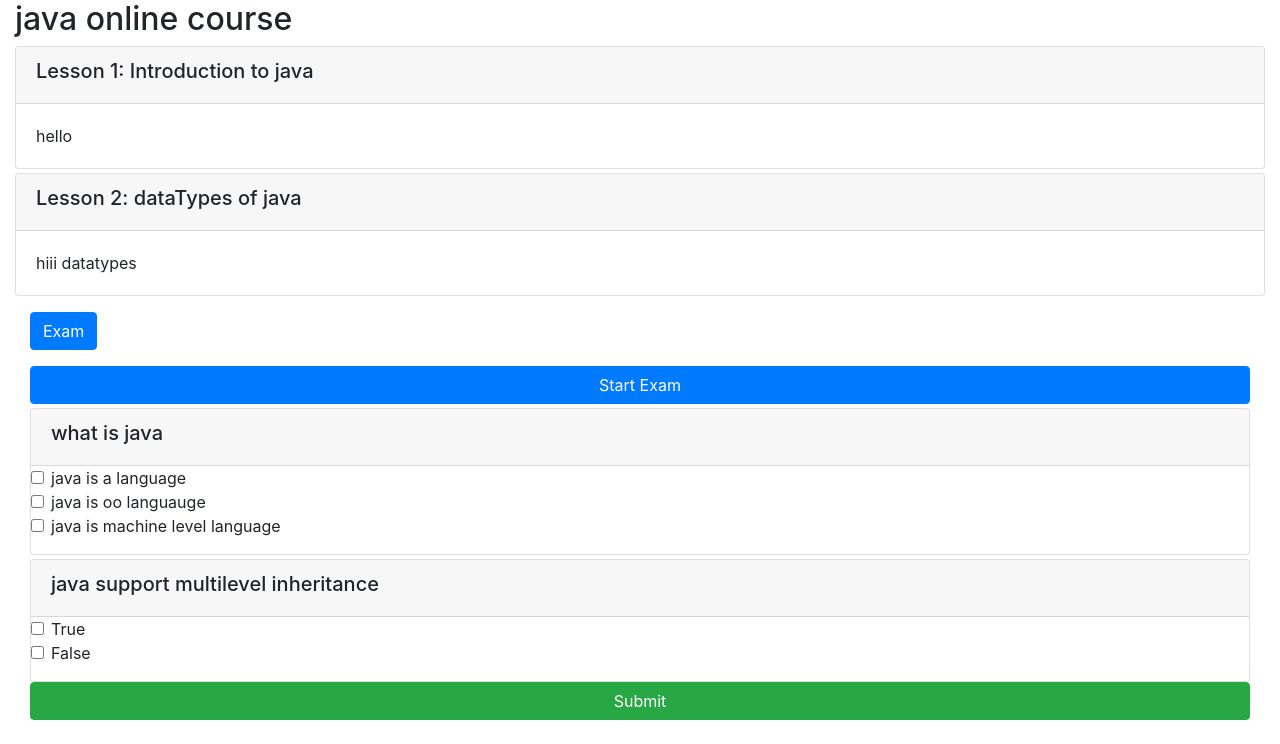
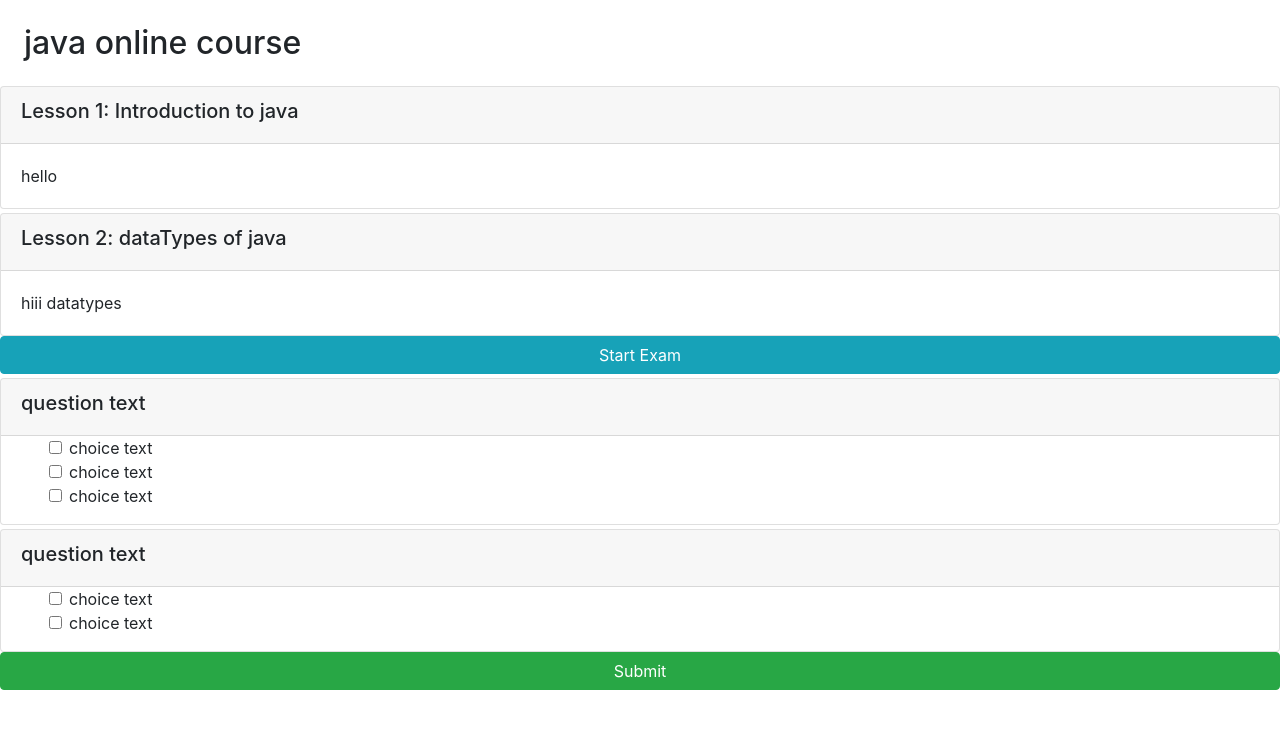
Before and after one commit to omkareshwar9849/final-cloud-app-with-database, a Django app: page /onlinecourse/1/ in a window 1280 px wide, after a click on "Start Exam". Shown: the part 56-800 px from the top of the page. Run offline with Django 3.2, Linux system fonts and the light colour scheme; a user stored in the database is signed in; data comes from the database, SQL or seed files in the repository; some libraries are stand-ins or nearby versions.

Commit message:
Lab3 completed

```diff
--- a/onlinecourse/admin.py
+++ b/onlinecourse/admin.py
@@ -10,7 +10,7 @@ class QuestionInline(admin.StackedInline):
 
 class ChoiceInline(admin.StackedInline):
     model = Choice
-    extra = 4
+    extra = 5
 
 class LessonInline(admin.StackedInline):
     model = Lesson
--- a/onlinecourse/models.py
+++ b/onlinecourse/models.py
@@ -97,51 +97,25 @@ class Enrollment(models.Model):
     mode = models.CharField(max_length=5, choices=COURSE_MODES, default=AUDIT)
     rating = models.FloatField(default=5.0)
 
+class Question(models.Model):
+    course = models.ForeignKey(Course,on_delete=models.CASCADE)
+    text = models.CharField(max_length=200,default="question text")
+    title = models.CharField(max_length=200,default="question titile")
+    grade = models.FloatField(default=5.0)
 
-# <HINT> Create a Question Model with:
-    # Used to persist question content for a course
-    # Has a One-To-Many (or Many-To-Many if you want to reuse questions) relationship with course
-    # Has a grade point for each question
-    # Has question content
-    # Other fields and methods you would like to design
-class Question(models.Model):
-    question_text = models.CharField(null=False, max_length=200,default="question")
-    questions = models.ForeignKey(Course, on_delete=models.CASCADE)
+    def is_get_score(self,selected_ids):
+        all_answers = self.choice_set.filter(is_correct = True).count()
+        selected_correct = self.choice_set.filter(is_correct = True , id__in=selected_ids).count
+        if all_answers == selected_correct:
+            return True
+        else:
+            return False
 
-    def __str__(self):
-        return "Question: " + self.question_text + ", Course: " + self.questions.name
-
-    # <HINT> A sample model method to calculate if learner get the score of the question
-    def is_get_score(self, selected_ids):
-       all_answers = self.choice_set.filter(is_correct=True).count()
-       selected_correct = self.choice_set.filter(is_correct=True, id__in=selected_ids).count()
-       if all_answers == selected_correct:
-           return True
-       else:
-           return False
-
-
-#  <HINT> Create a Choice Model with:
-    # Used to persist choice content for a question
-    # One-To-Many (or Many-To-Many if you want to reuse choices) relationship with Question
-    # Choice content
-    # Indicate if this choice of the question is a correct one or not
-    # Other fields and methods you would like to design
 class Choice(models.Model):
-    question_id = models.ForeignKey(Question, on_delete=models.CASCADE)
-    choice_text = models.CharField(max_length=200, default="choice")
+    question = models.ForeignKey(Question,on_delete=models.CASCADE)
+    text = models.CharField(max_length=200,default="choice text")
     is_correct = models.BooleanField(default=False)
 
-    def __str__(self):
-        return "Choice: " + self.choice_text + ", Question: " + self.question_id.question_text
-
-# <HINT> The submission model
-# One enrollment could have multiple submission
-# One submission could have multiple choices
-# One choice could belong to multiple submissions
 class Submission(models.Model):
-    enrollement_id = models.ForeignKey(Enrollment, on_delete=models.CASCADE)
-    choice_id = models.ForeignKey(Choice , on_delete=models.CASCADE)
-#    enrollment = models.ForeignKey(Enrollment, on_delete=models.CASCADE)
-#    chocies = models.ManyToManyField(Choice)
-#    Other fields and methods you would like to design
+    enrollement = models.ForeignKey(Enrollment,on_delete=models.CASCADE)
+    choices = models.ManyToManyField(Choice)
--- a/onlinecourse/templates/onlinecourse/course_detail_bootstrap.html
+++ b/onlinecourse/templates/onlinecourse/course_detail_bootstrap.html
@@ -40,8 +40,8 @@
     </nav>
 
     <!-- Page content -->
-    <div class="container-fluid">
-            <h2>{{ course.name }}</h2>
+    <div class="contaner-fluid">
+        <h2 class="mx-4 my-4" >{{course.name}}</h2>
         <div class="card-columns-vertical">
             {% for lesson in course.lesson_set.all %}
             <div class="card mt-1">
@@ -50,80 +50,31 @@
             </div>
             {% endfor %}
         </div>
-            <!-- Task: show questions and choices -->
-            <!-- <HINT> Use Bootstrap Collapse to hide exam first, more details could be found here
-            https://www.w3schools.com/bootstrap4/bootstrap_collapse.asp-->
 
-            <!--
-
-            A collapse example here:
-            <div id="exam" class="collapse">
-                Click to expand elements within the collapse div
-                </div>
-
-            -->
-
-            <!-- <HINT> If user is authenticated, show course exam with a list of question -->
-
-            <!-- <HINT> Each example will have many questions -->
-
-            <!-- <HINT> Each question will have many choices -->
-
-
-            <!-- <HINT> Create a form to collect the selected choices for all questions -->
-            <!-- <HINT> For each question choice, you may create a checkbox input like
-            <input type="check" name="choice_{{choice.id}}" id="{{choice.id}}" ...>
-            -->
-
-            <!-- A choice submission form example
-            <form id="questionform" action="point to a submit view" method="post">
-                        ... for each question in the course ...
+        <button data-toggle="collapse" data-target="#exam" class="btn btn-info" role="button" style="width:100%">Start Exam</button>
+        <div class="collapse" id="exam">
+            {% if user.is_authenticated %}
+            <form id="questionform" action="{% url 'onlinecourse:submit' course.id%}" method="POST">
+                {% for question in course.question_set.all %}
                 <div class="card mt-1">
-                            <div class="card-header"><h5>{{ question.question_text}}</h5></div>
+                    <div class="card-header"><h5>{{question.text}}</h5></div>
                     {% csrf_token %}
-                            <div class="form-group">
-                               ... for each choice in the question ...
+                    <div class="form-group mx-5">
+                        {% for choice in question.choice_set.all %}
                         <div class="form-check">
                             <label class="form-check-label">
                                 <input type="checkbox" name="choice_{{choice.id}}"
                                     class="form-check-input" id="{{choice.id}}"
-                                               value="{{choice.id}}">{{ choice.choice_text }}
+                                    value="{{choice.id}}">{{ choice.text }}
                             </label>
-                                </div>
-                            </div>
-                        </div>
-                    <input class="btn btn-success btn-block" type="submit" value="Submit">
-            </form> -->
-
-            <!--Check here to see more details Bootstrap checkbox
-             https://www.w3schools.com/bootstrap4/bootstrap_forms_inputs.asp-->
-
-             <div class="container-fluid my-3">
-                <button class= "btn btn-primary" data-toggle="collapse" data-target="#exam">Exam</button>
-                <div id="exam" class="collapse my-3">
-                    {% if user.is_authenticated %}
-                    <button class="btn btn-primary btn-block">Start Exam</button>
-                    <form id="questionform" action="point to a submit view" method="post">
-                        {% for question in course.question_set.all %}
-                        <div class="card mt-1">
-                            <div class="card-header"><h5>{{ question.question_text}}</h5></div>
-                            {% csrf_token %}
-                            <div class="form-group">
-                               {% for choice in question.choice_set.all %}
-                                <div class="form-check">
-                                    <input type="checkbox" name="choice_{{choice.id}}" class="form-check-input" id="{{choice.id}}" value="{{choice.id}}">
-                                    <label class="form-check-label">{{ choice.choice_text }}</label>
                         </div>
                         {% endfor %}
                     </div>
                 </div>
                 {% endfor %}
-                        <input class="btn btn-success btn-block" type="submit" value="Submit">
+                <input type="submit" value="Submit" class="btn btn-success btn-block">
             </form>
-                    {% else %}
-                    <h4>Please Login First</h4>
             {% endif %}
-                </div>
         </div>
     </div>
 </body>
--- a/onlinecourse/views.py
+++ b/onlinecourse/views.py
@@ -103,7 +103,6 @@ def enroll(request, course_id):
 
     return HttpResponseRedirect(reverse(viewname='onlinecourse:course_details', args=(course.id,)))
 
-
 # <HINT> Create a submit view to create an exam submission record for a course enrollment,
 # you may implement it based on following logic:
          # Get user and course object, then get the associated enrollment object created when the user enrolled the course
@@ -111,20 +110,15 @@ def enroll(request, course_id):
          # Collect the selected choices from exam form
          # Add each selected choice object to the submission object
          # Redirect to show_exam_result with the submission id
-def submit(request, course_id):
-    course = get_object_or_404(Course, pk=course_id)
+def submit(request,course_id):
     user = request.user
-    enrollment = Enrollment.objects.filter(user=user, course=course).get()
-
-    submission = Submission.objects.create(enrollment_id = enrollment.id )
-
-    answers =  extract_answers(request)
-    for a in answers:
-        temp_c = Choice.objects.filter(id = int(a)).get()
-        submission.choices.add(temp_c)
-
+    course = get_object_or_404(Course,pk=course_id)
+    enrollment = Enrollment.objects.get(user=user,course=course)
+    submission = Submission.objects.create(enrollement=enrollement)
+    answers = extract_answers(request)
+    submission.choices.set(answers)
     submission.save()
-    return HttpResponseRedirect(reverse(viewname='onlinecourse:show_exam_result', args=(course.id,submission.id )))
+    return HttpResponseRedirect(reverse(viewname="onlinecourse:show_exam_result",args=(course.id,submission.id,)))
 
 # <HINT> A example method to collect the selected choices from the exam form from the request object
 def extract_answers(request):
@@ -136,26 +130,27 @@ def extract_answers(request):
            submitted_anwsers.append(choice_id)
    return submitted_anwsers
 
-
 # <HINT> Create an exam result view to check if learner passed exam and show their question results and result for each question,
 # you may implement it based on the following logic:
         # Get course and submission based on their ids
         # Get the selected choice ids from the submission record
         # For each selected choice, check if it is a correct answer or not
         # Calculate the total score
-#def show_exam_result(request, course_id, submission_id):
+def show_exam_result(request, course_id, submission_id):
+    course = get_object_or_404(Course,pk=course_id)
+    submission = get_object_or_404(Submission,pk=submission_id)
+    choices = submission.choices.all()
+    total_mark , mark = 0.0
+    for question in course.question_set.all():
+        total_mark += question.grade
+        if question.is_get_score(choices):
+            mark += question.grade
 
-def show_exam_result(request, course_id, submission_id):
-    context = {}
-    course = get_object_or_404(Course, pk=course_id)
-    submission = Submission.objects.get(id=submission_id)
-    choices = submission.choices.all()
-    total_score = 0
-    for choice in choices:
-        if choice.is_correct:
-            total_score += choice.question.grade
-    context['course'] = course
-    context['grade'] = total_score
-    context['choices'] = choices
-
-    return render(request, 'onlinecourse/exam_result_bootstrap.html', context)
+        return render(
+            request,
+            'onlinecourse/exam_result_bootstrap.html',
+            {
+                "course":course, "choices":choices, "mark":mark, "total_mark":total_mark,
+                "submission":submission, "grade":int((marks/total_mark)*100)
+            }
+        )
```
Also changed, not shown: onlinecourse/templates/onlinecourse/exam_result_bootstrap.html (+17 -42 lines), db.sqlite3, onlinecourse/migrations/0002_auto_20230803_1818.py (added), static/media/course_images/t57.jpg (added). Lines whose indentation alone changed are shown as unchanged.
